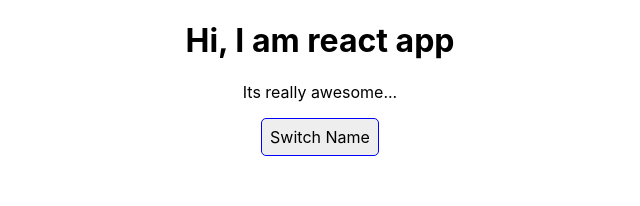
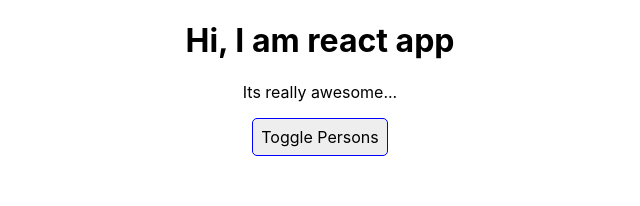
Before and after one commit to shishir75/React-Complete-Guide---Udemy, a React (Create React App) app: page / in a window 1280 px wide. Shown: the top 206 px of the page, without its empty margins (320-960 px from the left). Built offline with nearby package versions, Linux system fonts and the light colour scheme.

Commit message:
Handling Dynamic Content - The JavaScript Way

```diff
--- a/src/App.js
+++ b/src/App.js
@@ -50,14 +50,9 @@ class App extends Component {
             borderRadius: "5px",
         };
 
-        return (
-            <div className="App">
-                <h1>Hi, I am react app</h1>
-                <p>Its really awesome...</p>
-                <button style={style} onClick={this.togglePersonHandler}>
-                    Switch Name
-                </button>
-                {this.state.showPersons ? (
+        let persons = null;
+        if (this.state.showPersons) {
+            persons = (
                 <div>
                     <Person
                         name={this.state.persons[0].name}
@@ -66,10 +61,7 @@ class App extends Component {
                     <Person
                         name={this.state.persons[1].name}
                         age={this.state.persons[1].age}
-                            click={this.switchNameHandler.bind(
-                                this,
-                                "Obydullah"
-                            )}
+                        click={this.switchNameHandler.bind(this, "Obydullah")}
                         changed={this.nameChangedHandler}
                     >
                         My Hobby is Sleeping
@@ -79,7 +71,17 @@ class App extends Component {
                         age={this.state.persons[2].age}
                     ></Person>
                 </div>
-                ) : null}
+            );
+        }
+
+        return (
+            <div className="App">
+                <h1>Hi, I am react app</h1>
+                <p>Its really awesome...</p>
+                <button style={style} onClick={this.togglePersonHandler}>
+                    Toggle Persons
+                </button>
+                {persons}
             </div>
         );
     }
```
Lines whose indentation alone changed are shown as unchanged.
